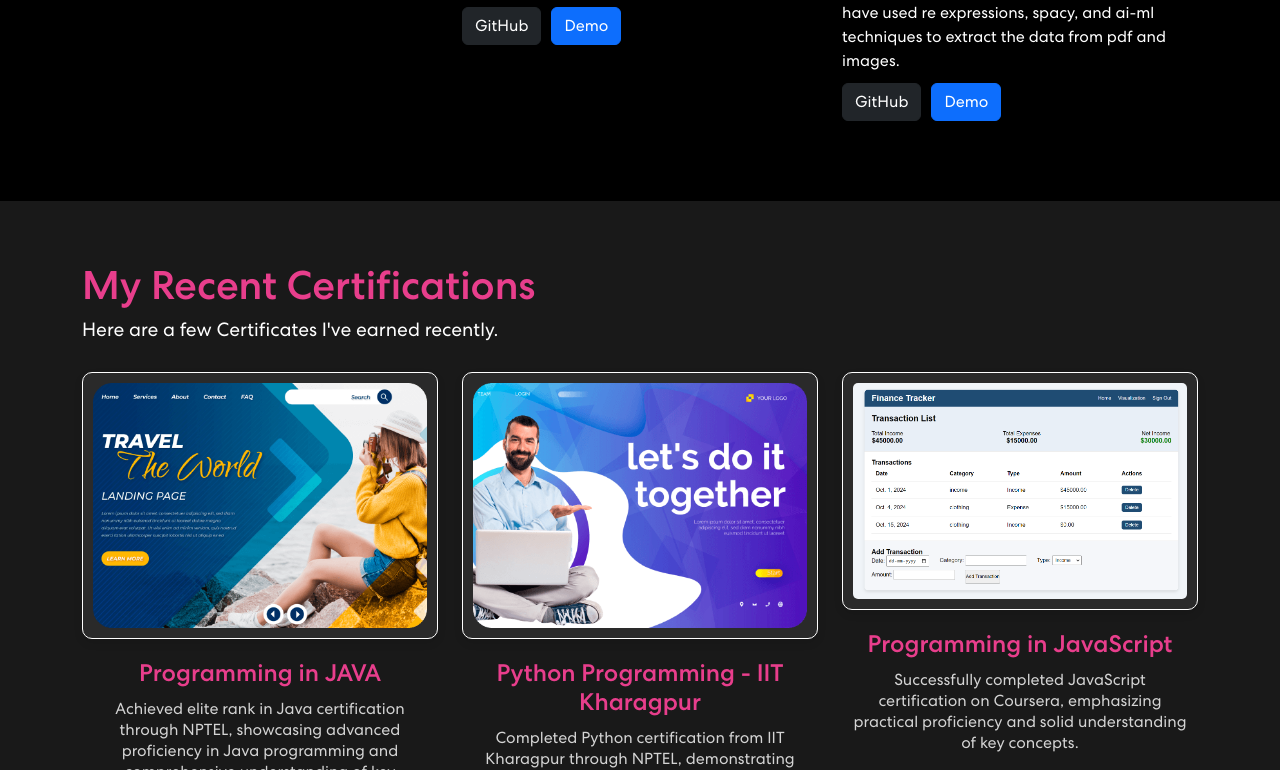
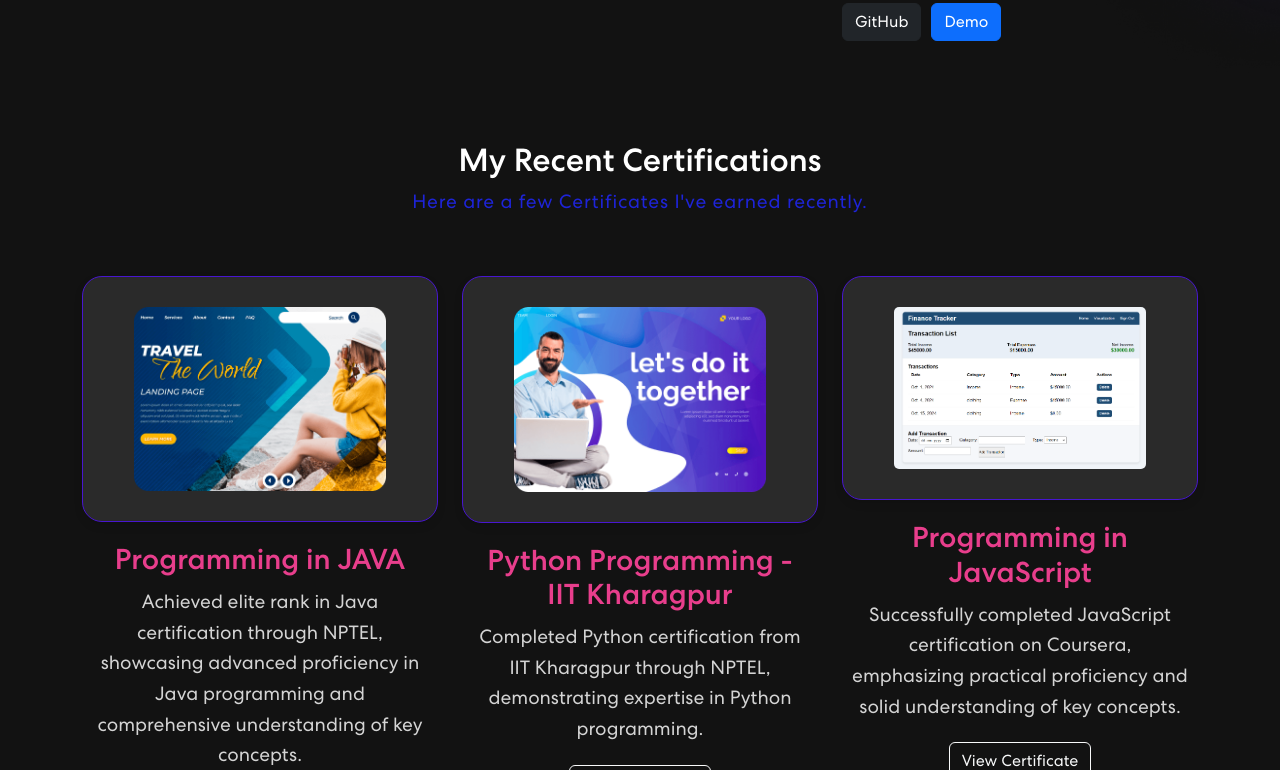
Before and after one commit to allu0786ansari/Allaudin_Ansari_Portfolio, a React (Create React App) app: page / in a window 1280 px wide. Shown: the part 2250-3020 px from the top of the page. Built offline with nearby package versions, Linux system fonts and the light colour scheme.

Commit message:
files updated in academics

```diff
--- a/src/App.css
+++ b/src/App.css
@@ -342,9 +342,8 @@ nav.navbar .navbar-toggler[aria-expanded="true"] .navbar-toggler-icon {
 
 /************ Projects Css ************/
 .project {
-  padding: 80px 0;
+  padding: 0 0 50px 0;
   position: relative;
-  background-color: black;
 }
 .project h2 {
 	font-size: 45px;
@@ -467,37 +466,48 @@ nav.navbar .navbar-toggler[aria-expanded="true"] .navbar-toggler-icon {
 }
 
 /************ Academics.css ****************/
-.certifications {
-  padding: 60px 0;
-  background-color: #191919;
-  color: #ffffff;
+/* Use container and background styles from skills */
+.Academics {
+  padding: 50px 0 50px 0; /* Add some padding on top for spacing */
+  position: relative;
+  background-color: transparent; /* Similar to the background in skills.css */
+  border-radius: 50px; /* Keep rounded container like skill section */
+  text-align: center;
 }
 
-.certifications-header h2 {
-  color: #e83e8c;
-  font-size: 2.5rem;
+/* Maintain the header styles for Academics */
+.Academics-header h2 {
+  color: #2a19c4;
+  font-size: 3rem;
+  font-weight: 700;
 }
 
 .certifications-header p {
-  color: #ffffff;
+  color: #1e24d8; /* Consistent with the paragraph color in skills */
   font-size: 1.2rem;
+  letter-spacing: 0.8px; /* Add spacing similar to skills */
+  line-height: 1.5em;
   margin-bottom: 30px;
 }
 
+/* Keep certificate box style similar to Academics but with some adjustments */
 .cert-imgbx {
-  border: 1px solid #ffffff;
-  padding: 10px;
-  border-radius: 10px;
-  background-color: #2a2a2a;
-  box-shadow: 0 4px 8px rgba(0, 0, 0, 0.1);
+  background-color: #2a2a2a; /* Keep dark background from Academics */
+  padding: 30px 20px;
+  border-radius: 20px; /* Adjust the border-radius for a smoother look */
+  border: 1px solid #4816d0;
+  box-shadow: 0 4px 8px rgba(0, 0, 0, 0.1); /* Keep the shadow */
+  margin-top: 30px; /* Add some top margin to give space between boxes */
 }
 
+/* Ensure the image remains consistent */
 .cert-img {
-  width: 100%;
+  width: 80%;
   height: auto;
   border-radius: 5px;
 }
 
+/* Center and add consistent padding to details */
 .cert-details {
   text-align: center;
   padding: 20px 10px;
@@ -505,38 +515,62 @@ nav.navbar .navbar-toggler[aria-expanded="true"] .navbar-toggler-icon {
 
 .cert-details h4 {
   color: #e83e8c;
-  font-size: 1.5rem;
+  font-size: 1.8rem; /* Slightly increased size to match the heading in skills */
   margin-bottom: 10px;
 }
 
 .cert-details p {
   color: #d4d4d4;
-  font-size: 1rem;
+  font-size: 1.2rem; /* Increase font-size for readability */
   margin-bottom: 20px;
+  line-height: 1.6em; /* Increase line height for readability */
 }
 
+/* Keep button consistent */
 .cert-btn {
   font-size: 1rem;
-  padding: 8px 15px;
+  padding: 10px 25px; /* Increase padding for a more button-like appearance */
   border-radius: 25px;
   color: #fff;
+  background-color: transparent; /* Transparent background like in Academics */
+  border: 1px solid #fff; /* Keep white border */
+  transition: all 0.3s ease-in-out;
 }
 
 .cert-btn:hover {
-  background-color: #e83e8c;
+  background-color: #e83e8c; /* Match hover color with the heading */
   border-color: #e83e8c;
   color: #fff;
 }
 
+/* Use similar responsive styles as the skills section */
 @media (max-width: 768px) {
   .certifications-header h2 {
-    font-size: 2rem;
+    font-size: 2.2rem;
   }
 
   .certifications-header p {
     font-size: 1rem;
   }
+
+  .cert-details h4 {
+    font-size: 1.5rem;
+  }
+
+  .cert-details p {
+    font-size: 1rem;
+  }
 }
+
+/* Maintain background image position like in skills */
+.background-image-left {
+  top: 28%;
+  position: absolute;
+  bottom: 0;
+  width: 40%;
+  z-index: -4;
+}
+
 
 
 /************ Contact Css ************/
--- a/src/components/Academics.js
+++ b/src/components/Academics.js
@@ -28,7 +28,7 @@ export const Academics = () => {
   ];
 
   return (
-    <section className="certifications" id="certifications">
+    <section className="Academics" id="Academics">
       <Container>
         <Row>
           <Col size={12}>
--- a/src/components/NavBar.js
+++ b/src/components/NavBar.js
@@ -50,8 +50,8 @@ export const NavBar = () => {
               <Nav.Link href="#home" className={activeLink === 'home' ? 'active navbar-link' : 'navbar-link'} onClick={() => onUpdateActiveLink('home')}>Home</Nav.Link>
               <Nav.Link href="#skills" className={activeLink === 'skills' ? 'active navbar-link' : 'navbar-link'} onClick={() => onUpdateActiveLink('skills')}>Skills</Nav.Link>
               <Nav.Link href="#projects" className={activeLink === 'projects' ? 'active navbar-link' : 'navbar-link'} onClick={() => onUpdateActiveLink('projects')}>Projects</Nav.Link>
-              <Nav.Link href="#Experience" className={activeLink === 'projects' ? 'active navbar-link' : 'navbar-link'} onClick={() => onUpdateActiveLink('projects')}>Experience</Nav.Link>
-              <Nav.Link href="#Academics" className={activeLink === 'projects' ? 'active navbar-link' : 'navbar-link'} onClick={() => onUpdateActiveLink('projects')}>Academics</Nav.Link>
+              <Nav.Link href="#Experience" className={activeLink === 'Experience' ? 'active navbar-link' : 'navbar-link'} onClick={() => onUpdateActiveLink('Experience')}>Experience</Nav.Link>
+              <Nav.Link href="#Academics" className={activeLink === 'Academics' ? 'active navbar-link' : 'navbar-link'} onClick={() => onUpdateActiveLink('Academics')}>Academics</Nav.Link>
 
 
             </Nav>
```
